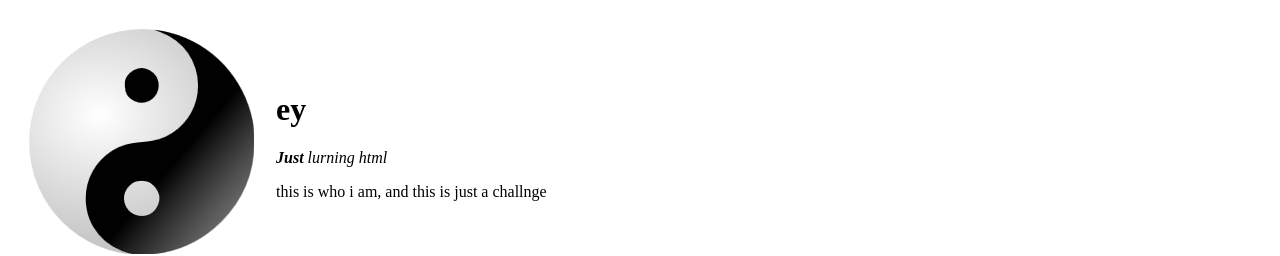
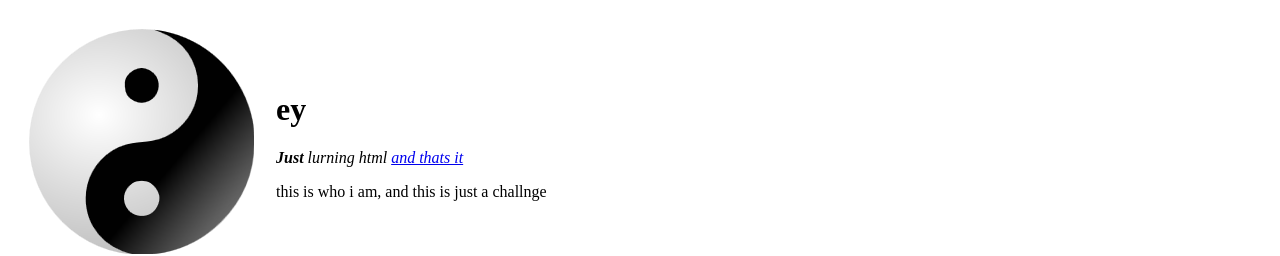
Before and after one commit to eysLurning/CV, a plain HTML site: page index.html in a window 1280 px wide. Shown: the top 256 px of the page. Drawn offline with Linux system fonts and the light colour scheme.

Commit message:
fixed link

```diff
--- a/index.html
+++ b/index.html
@@ -15,7 +15,7 @@
        alt="ying yang">-->
       <td>
         <h1>ey</h1>
-        <p><em><strong>Just</strong> lurning html <a href="https://www.Google.com"></a></em></p>
+        <p><em><strong>Just</strong> lurning html <a href="https://www.Google.com">and thats it</a></em></p>
         <p>this is who i am, and this is just a challnge</p>
       </td>
     </tr>
```
